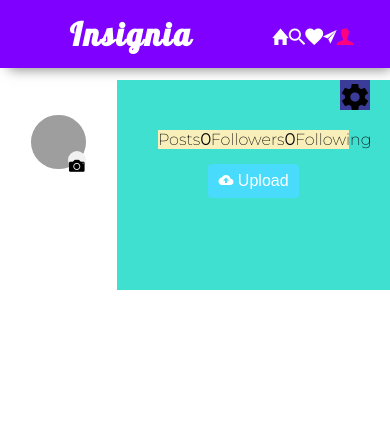
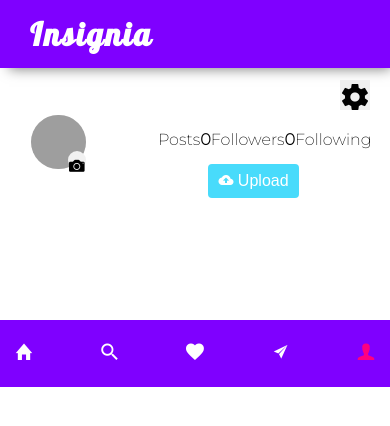
Before and after one commit to xeltrax/Insignia, a PHP site: page /bio.php?id=1 in a window 390 px wide. Shown: the top 426 px of the page. Run offline with PHP 8.4, Linux system fonts and the light colour scheme; data that the repository does not hold is empty; some libraries are stand-ins or nearby versions; some web fonts are replaced; grey boxes are pictures that could not be loaded.

Commit message:
made certain changes

```diff
--- a/Followers.php
+++ b/Followers.php
@@ -20,7 +20,7 @@ while ($f = mysqli_fetch_array($following_query)) {
 <head>
     <meta charset="UTF-8">
     <meta name="viewport" content="width=device-width, initial-scale=1.0">
-    <title>Following</title>
+    <title>Insignia</title>
     <link href="https://fonts.googleapis.com/css2?family=Josefin+Sans:wght@300;400&family=Quicksand:wght@600;700&display=swap" rel="stylesheet">
     <link href="https://fonts.googleapis.com/css2?family=Lobster&display=swap" rel="stylesheet">
     <link href="https://fonts.googleapis.com/css2?family=Montserrat:wght@200&display=swap" rel="stylesheet">
--- a/Following.php
+++ b/Following.php
@@ -20,7 +20,7 @@ while ($f = mysqli_fetch_array($following_query)) {
 <head>
     <meta charset="UTF-8">
     <meta name="viewport" content="width=device-width, initial-scale=1.0">
-    <title>Following</title>
+    <title>Insignia</title>
     <link href="https://fonts.googleapis.com/css2?family=Josefin+Sans:wght@300;400&family=Quicksand:wght@600;700&display=swap" rel="stylesheet">
     <link href="https://fonts.googleapis.com/css2?family=Lobster&display=swap" rel="stylesheet">
     <link href="https://fonts.googleapis.com/css2?family=Montserrat:wght@200&display=swap" rel="stylesheet">
--- a/assets/css/profile.css
+++ b/assets/css/profile.css
@@ -5,6 +5,7 @@
 }
 
 nav{
+    position: sticky;
     display: flex;
     justify-content: space-around; /* Creating a space between the logo and the categories */
     align-items: center;
@@ -118,7 +119,6 @@ nav{
     height: 210px;
     width: 70%;
     float: right;
-   background-color: turquoise;
 }
 
 .dropbtn{
@@ -129,7 +129,6 @@ nav{
     font-size: 2em;
     text-align: center;
     display: block;
-    background-color: #3B3B98;
     border: none;
     outline: none;
 }
@@ -141,7 +140,6 @@ nav{
     font-size: 28px;
     text-align: center;
     font-family: 'Montserrat', sans-serif;
-    background-color: #e74c3c;
 }
 
 .bio-details .bio-name span{
@@ -154,7 +152,6 @@ nav{
     width: 70%;
     height: auto;
     margin: auto;
-    background-color: #F8EFBA;
     font-family: 'Montserrat', sans-serif;
     /* word-spacing: 35px; */
     justify-content: space-between;
@@ -164,7 +161,7 @@ nav{
 .strength a{
     text-decoration: none;
     color: black;
-    font-size: 1em;
+    font-size: 100%;
 }
 
 .trigger{
@@ -197,9 +194,8 @@ nav{
 }
 
 .post {
-    background-color: pink;
     height: 20vw;
-    width: 20vw;
+    width: 100%;
 }
 
 .post img{
@@ -319,6 +315,41 @@ nav{
 
 .show {display: block;}
 
+
+/*----------FOOTER------------*/
+footer{
+    position: sticky;
+    display: flex;
+    justify-content: center; /* Creating a space between the logo and the categories */
+    align-items: center;
+    min-height: 8vh;
+    background-color: #7F00FF;
+    display: none;
+}
+
+.nav2{
+    width: 98%;
+    display: flex;
+    justify-content: space-between;
+    align-items: center;
+}
+
+.nav2 a{
+    color: white;
+    text-decoration: none;
+    text-align: center;
+    font-size: 22px;
+    width: 40px;
+}
+
+.nav2 a:hover{
+    font-size: 32px;
+}
+
+.nav2 .active{
+    color: #ff007f;
+}
+
 /*-----------POST-UPLOAD-MESSAGE----------*/
 
 .messages{
@@ -337,11 +368,25 @@ nav{
         width: 100%;
     }
     .posts-container{
-        width: 80%;
+        width: 100%;
         margin: auto;
+    }
+
+    .post{
+        height: 25vw;
     }
 
     .pp i{
         font-size: 80%;
     }
+    footer{
+        display: flex;
+    }
+
+    nav{
+        justify-content: flex-start;
+    }
+    .navbar{
+        display: none;
+    }
 }
--- a/bio.php
+++ b/bio.php
@@ -96,7 +96,7 @@ if(isset($_POST['upload'])){
 <head>
     <meta charset="UTF-8">
     <meta name="viewport" content="width=device-width, initial-scale=1.0">
-    <title>Profile</title>
+    <title>Insignia</title>
     <link href="https://fonts.googleapis.com/css2?family=Lobster&display=swap" rel="stylesheet">
     <link href="https://fonts.googleapis.com/css2?family=Work+Sans:wght@300&display=swap" rel="stylesheet">
     <link href="https://fonts.googleapis.com/css2?family=Roboto:wght@300;400&display=swap" rel="stylesheet">
@@ -210,6 +210,17 @@ if(isset($_POST['upload'])){
         </div>
 
     </section>
+
+    <footer>
+        <div class="nav2">
+            <a href="mno.php?id=<?php echo $myid;?>"><i class="ion-home"></i></a>
+            <a href="search.php?id=<?php echo $myid;?>"><i class="ion-android-search"></i></a>
+            <a href="favorite.php?id=<?php echo $myid;?>"><i class="ion-android-favorite"></i></a>
+            <a href="message.php?id=<?php echo $myid;?>"><i class="ion-ios-paperplane"></i></a>
+            <a href="#" class="active"><i class="ion-person"></i></a>
+        </div>
+    </footer>
+
     <script>
         var modal = document.querySelector(".modal");
         var trigger = document.querySelector(".trigger");
--- a/login.php
+++ b/login.php
@@ -31,7 +31,7 @@ if (isset($_POST['sub'])) {
 <head>
     <meta charset="UTF-8">
     <meta name="viewport" content="width=device-width, initial-scale=1.0">
-    <title>Login</title>
+    <title>Insignia</title>
     <link rel="stylesheet" href="assets/css/style_log.css">
     <link href="https://fonts.googleapis.com/css2?family=Josefin+Sans:wght@300;400&family=Quicksand:wght@600;700&display=swap" rel="stylesheet">
     <link href="https://fonts.googleapis.com/css2?family=Lobster&display=swap" rel="stylesheet">
--- a/message.php
+++ b/message.php
@@ -3,7 +3,7 @@
 <head>
     <meta charset="UTF-8">
     <meta name="viewport" content="width=device-width, initial-scale=1.0">
-    <title>Search</title>
+    <title>Insignia</title>
     <script type="text/javascript" src="https://ajax.googleapis.com/ajax/libs/jquery/1.8.2/jquery.min.js"></script>
     <link href="https://fonts.googleapis.com/css2?family=Lobster&display=swap" rel="stylesheet">
     <link href="https://fonts.googleapis.com/css2?family=Roboto:wght@300&display=swap" rel="stylesheet">
--- a/mno.php
+++ b/mno.php
@@ -8,7 +8,7 @@ $myid = $_SESSION['uid'];
 <head>
     <meta charset="UTF-8">
     <meta name="viewport" content="width=device-width, initial-scale=1.0">
-    <title>Document</title>
+    <title>Insignia</title>
     <link href="https://fonts.googleapis.com/css2?family=Lobster&display=swap" rel="stylesheet">
     <link href="https://fonts.googleapis.com/css2?family=Noto+Sans+JP:wght@300&display=swap" rel="stylesheet">
     <link rel="stylesheet" href="vendors/css/ionicons.min.css">
--- a/register.php
+++ b/register.php
@@ -10,7 +10,7 @@ require 'includes/form_handlers/register_handler.php';
 <head>
     <meta charset="UTF-8">
     <meta name="viewport" content="width=device-width, initial-scale=1.0">
-    <title>Document</title>
+    <title>Insignia</title>
     <link href="https://fonts.googleapis.com/css2?family=Pacifico&display=swap" rel="stylesheet">
     <link href="https://fonts.googleapis.com/css2?family=Lobster&display=swap" rel="stylesheet">
     <link href="https://fonts.googleapis.com/css2?family=Josefin+Sans:wght@300;400&family=Quicksand:wght@600;700&display=swap" rel="stylesheet">
--- a/user.php
+++ b/user.php
@@ -79,7 +79,7 @@ while ($f=readdir($h)) {
 <head>
     <meta charset="UTF-8">
     <meta name="viewport" content="width=device-width, initial-scale=1.0">
-    <title>Searched Profile</title>
+    <title>Insignia</title>
     <link href="https://fonts.googleapis.com/css2?family=Lobster&display=swap" rel="stylesheet">
     <link href="https://fonts.googleapis.com/css2?family=Roboto:wght@300;400&display=swap" rel="stylesheet">
     <link href="https://fonts.googleapis.com/css2?family=Montserrat:wght@200&display=swap" rel="stylesheet">
```
Also changed, not shown: favorite.php (+11 -0 lines), users_data/tajinder_singh/FWY_1600x1280.jpg (added).
